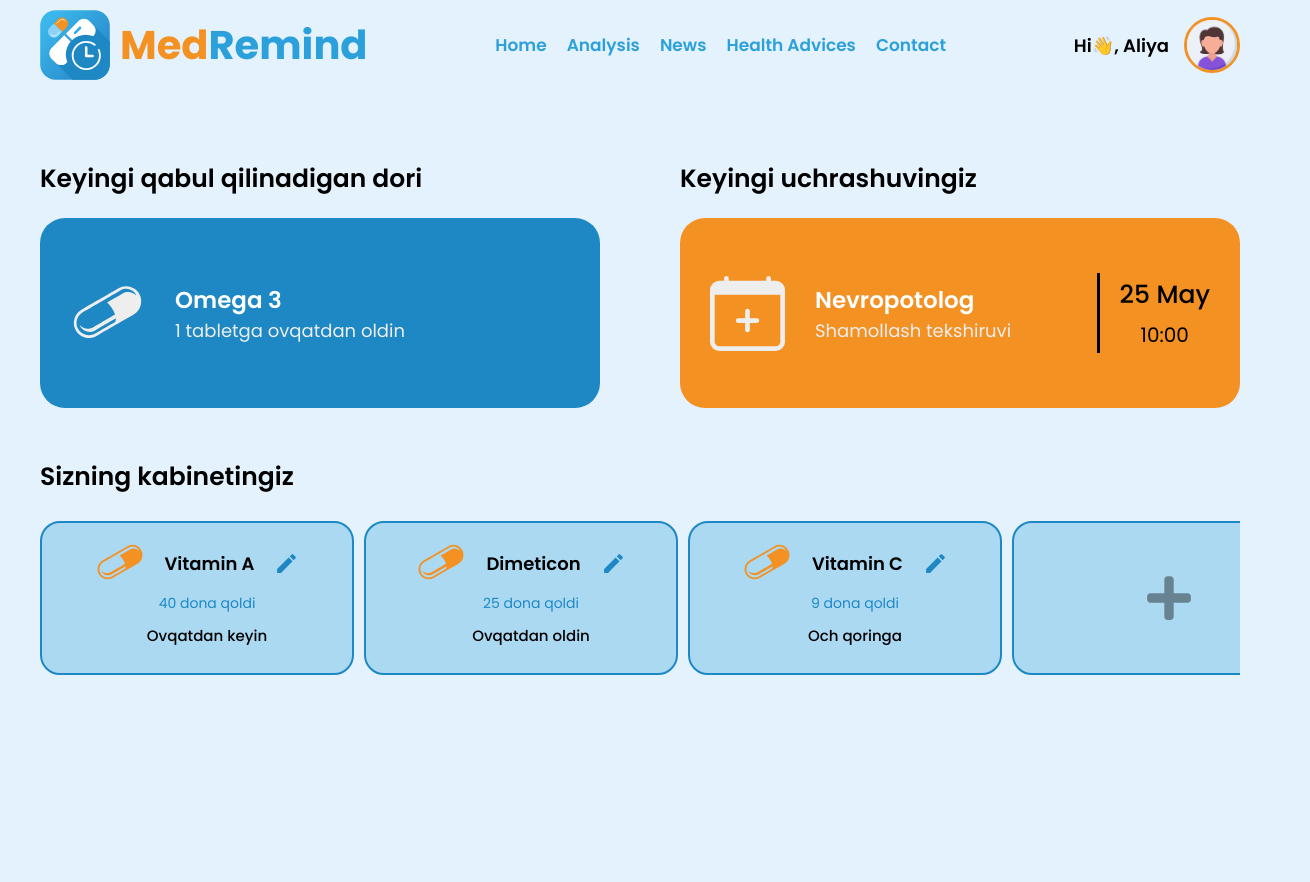
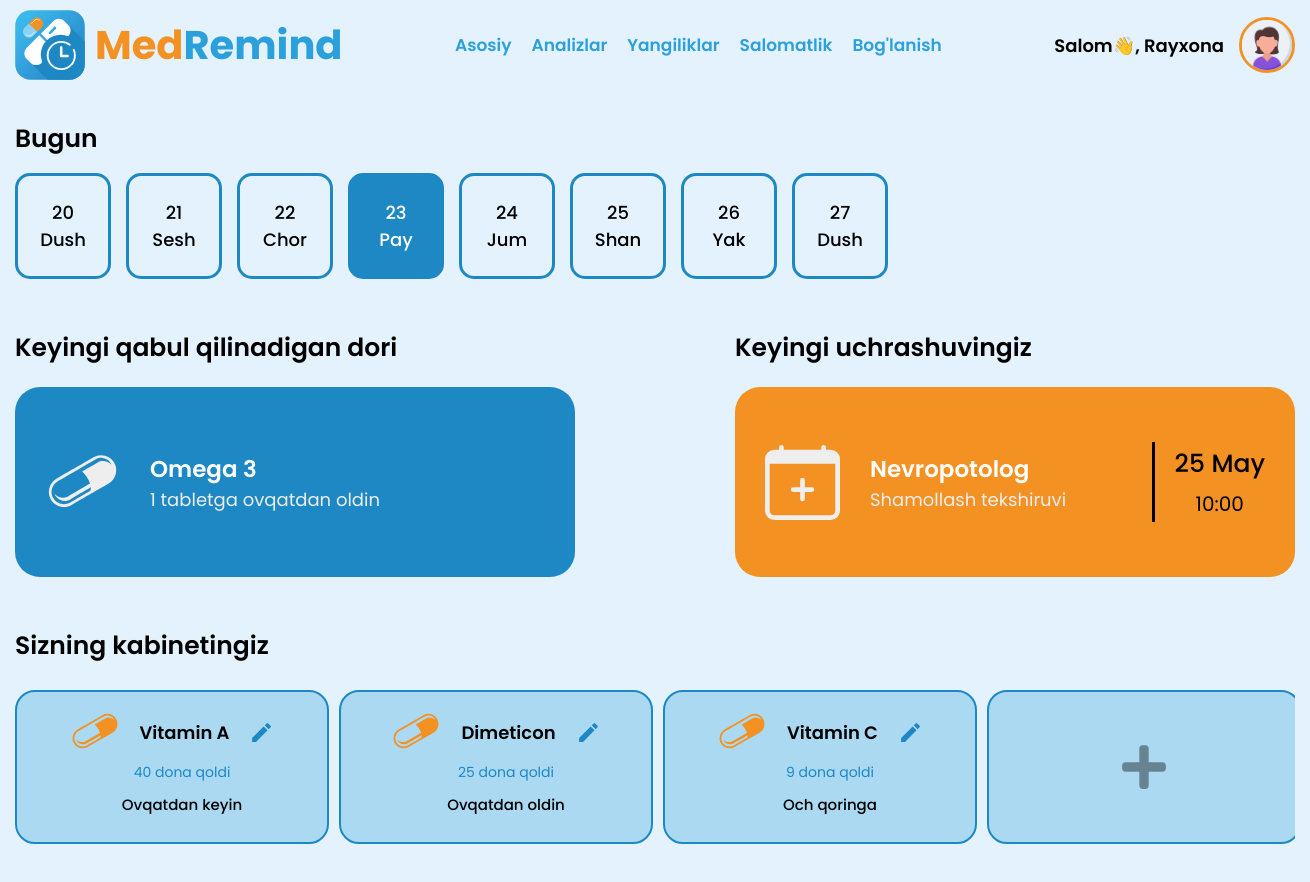
Before and after one commit to byte-wings/med-remind-front, a React (Vite) app: page /home in a window 1280 px wide. Shown: the top 882 px of the page, 1310 px wide, since content can reach past the window. Built offline with nearby package versions, Linux system fonts and the light colour scheme.

Commit message:
header daily date is done

```diff
--- a/src/components/header/siteHeader.jsx
+++ b/src/components/header/siteHeader.jsx
@@ -36,14 +36,14 @@ export const SiteHeader = () => {
             </HeaderLogoTitle>
           </HeaderLogo>
           <Nav>
-            <NavListItem href="">Home</NavListItem>
-            <NavListItem href="">Analysis</NavListItem>
-            <NavListItem href="">News</NavListItem>
-            <NavListItem href="">Health Advices</NavListItem>
-            <NavListItem href="">Contact</NavListItem>
+            <NavListItem href="">Asosiy</NavListItem>
+            <NavListItem href="">Analizlar</NavListItem>
+            <NavListItem href="">Yangiliklar</NavListItem>
+            <NavListItem href="">Salomatlik</NavListItem>
+            <NavListItem href="">Bog{"'"}lanish</NavListItem>
           </Nav>
           <HeaderUserInfo>
-            <HeaderUserName>Hi&#128075;, Aliya</HeaderUserName>
+            <HeaderUserName>Salom&#128075;, Rayxona</HeaderUserName>
             <HeaderUserPicture>
               <img
                 src={userGender === "male" ? maleUserImg : femaleUserImg}
--- a/src/components/weaklyDate/weaklyDate.jsx
+++ b/src/components/weaklyDate/weaklyDate.jsx
@@ -1,6 +1,49 @@
+/* eslint-disable no-unused-vars */
+// Styles
+import { useState } from "react";
+import { DateContain, DateTitle, DailyDate, DateBox } from "./weaklyDateStyle";
 
 export const WeaklyDate = () => {
+  const newDate = () => {
+    const date = new Date();
+    const today = date.getDate();
+
+    return today;
+  };
+
+  //   setInterval(() => {
+  //     newDate();
+  //   }, 5000);
+
   return (
-    <div>weaklyDate</div>
-  )
-}
+    <DateContain>
+      <DateTitle>Bugun</DateTitle>
+      <DailyDate>
+        <DateBox>
+          20 <br /> Dush
+        </DateBox>
+        <DateBox>
+          21 <br /> Sesh
+        </DateBox>
+        <DateBox>
+          22 <br /> Chor
+        </DateBox>
+        <DateBox $active="true">
+          23 <br /> Pay
+        </DateBox>
+        <DateBox>
+          24 <br /> Jum
+        </DateBox>
+        <DateBox>
+          25 <br /> Shan
+        </DateBox>
+        <DateBox>
+          26 <br /> Yak
+        </DateBox>
+        <DateBox>
+          27 <br /> Dush
+        </DateBox>
+      </DailyDate>
+    </DateContain>
+  );
+};
--- /dev/null
+++ b/src/components/weaklyDate/weaklyDateStyle.jsx
@@ -0,0 +1,40 @@
+// Styled components
+import styled from "styled-components";
+
+// Global variables
+import { theme } from "../../styles/globalStyles";
+
+export const DateContain = styled.div`
+  width: 100%;
+  display: flex;
+  gap: 15px;
+  flex-direction: column;
+`;
+
+export const DateTitle = styled.div`
+  font-size: 25px;
+  font-weight: 600;
+`;
+
+export const DailyDate = styled.div`
+  width: 100%;
+  display: flex;
+  gap: 15px;
+  align-items: center;
+`;
+
+export const DateBox = styled.div`
+  width: 90px;
+  height: 100px;
+  border-radius: 15px;
+  border: 3px solid ${theme.colors.darkBlue};
+  background-color: ${(props) =>
+    props.$active === "true" ? theme.colors.darkBlue : "transparent"};
+  color: ${(props) => (props.$active === "true" ? "white" : "black")};
+  display: grid;
+  place-items: center;
+  text-align: center;
+  font-size: 18px;
+  font-weight: 500;
+  cursor: pointer;
+`;
--- a/src/pages/Home/home.jsx
+++ b/src/pages/Home/home.jsx
@@ -13,6 +13,7 @@ import { YourNextPill } from "../../components/yourNextPill/yourNextPill";
 import { YourNextAppoint } from "../../components/yourNextAppointmet/yourNextAppnmt";
 import { YourCabinet } from "../../components/yourCabinet/yourCabinet";
 import { CabinetModal } from "../../components/cabinetModal/cabinetModal";
+import { WeaklyDate } from "../../components/weaklyDate/weaklyDate";
 
 // Hooks
 import { useContext } from "react";
@@ -30,6 +31,8 @@ export const Home = () => {
       <HomeContain>
         <Container $flexDirection="column">
           <MainHero>
+            {/* Weakly Date */}
+            <WeaklyDate/>
             {/* Your next pill Section */}
             <YourNextPill />
             {/* Your next appointment */}
--- a/src/pages/Home/homeStyles.jsx
+++ b/src/pages/Home/homeStyles.jsx
@@ -12,7 +12,7 @@ export const HomeContain = styled.div`
 
 export const MainHero = styled.div`
   width: 100%;
-  padding-top: 70px;
+  padding-top: 30px;
   display: flex;
   flex-wrap: wrap;
   gap: 50px;
--- a/src/styles/globalStyles.jsx
+++ b/src/styles/globalStyles.jsx
@@ -53,7 +53,7 @@ export const GlobalStyle = createGlobalStyle`
 // Site container
 export const Container = styled.div`
   width: 100%;
-  max-width: 1200px;
+  max-width: 1300px;
   height: max-content;
   display: flex;
   align-items: center;
```
